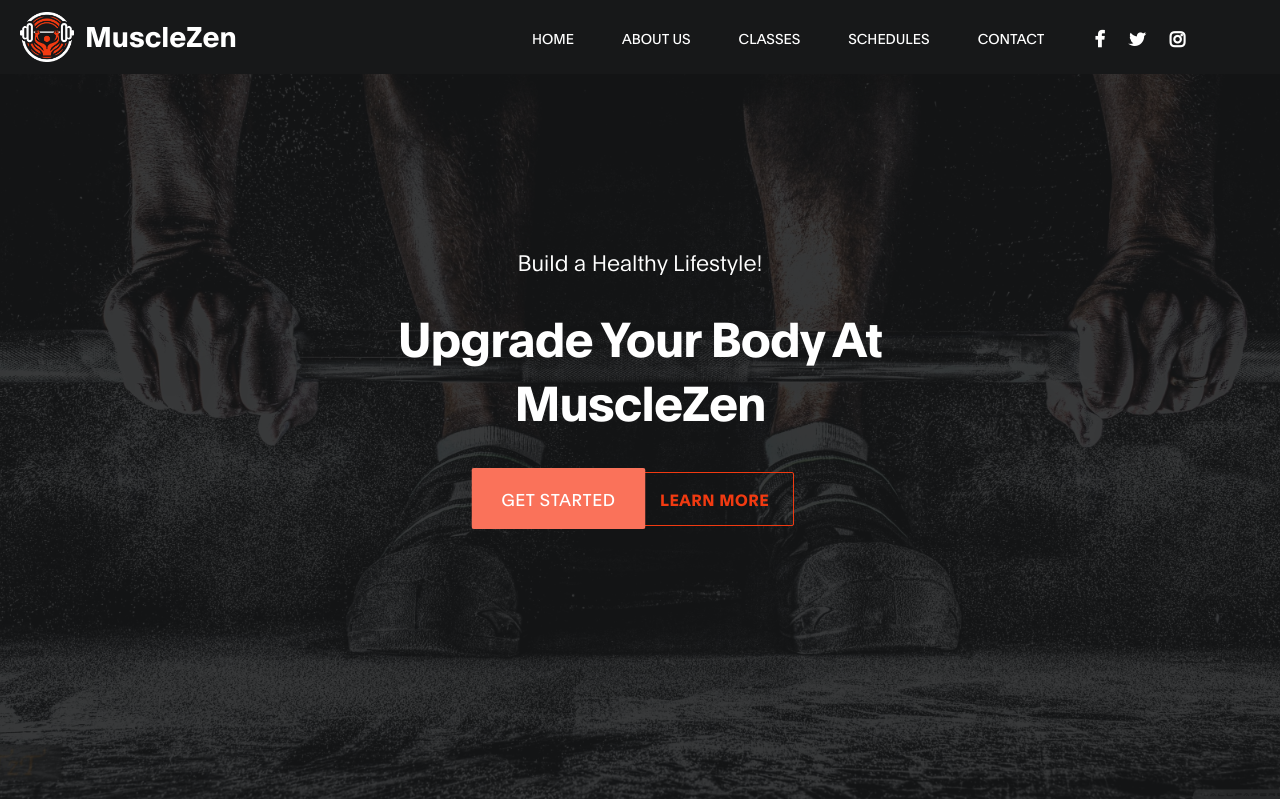
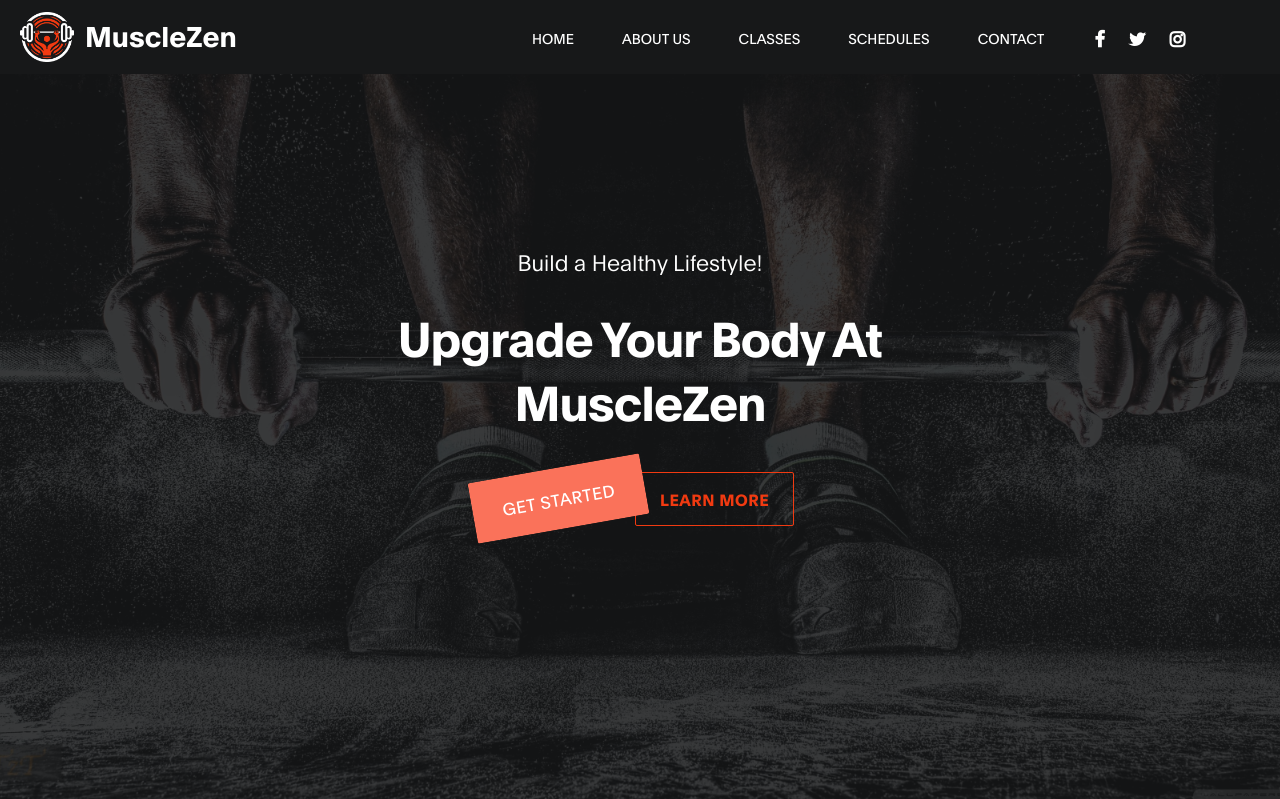
Before and after one commit to MintViper03/MuscleZen, a PHP site: page / in a window 1280 px wide, with the pointer over the restyled element. Shown: the top 799 px of the page. Run offline with PHP 8.4, Linux system fonts and the light colour scheme.

Commit message:
animation changed

```diff
--- a/MyGym Website/css/main.css
+++ b/MyGym Website/css/main.css
@@ -143,7 +143,7 @@
   }
 
   .custom-btn:hover {
-    transform: scale(1.2) rotate(360deg);
+    transform: scale(1.2) rotate(-10deg);
     background-color: #fa725a;
     color: white;
   }
```
